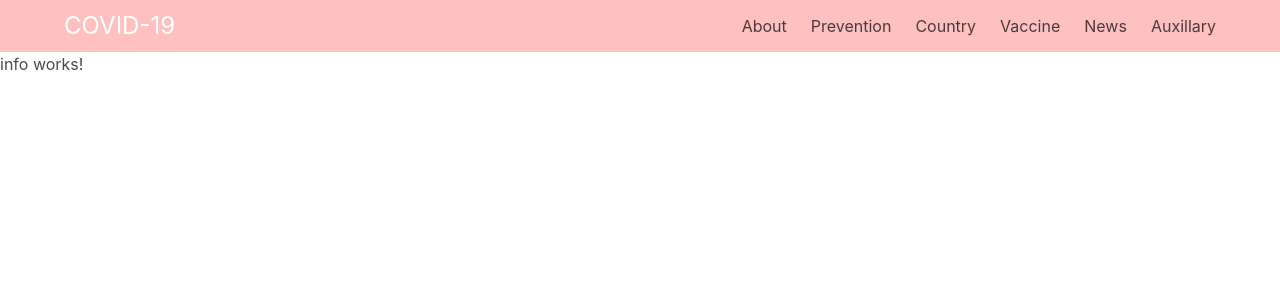
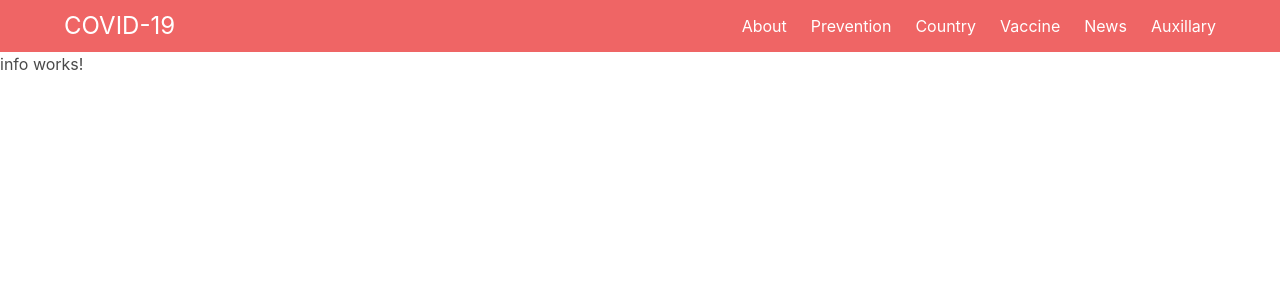
Before and after one commit to data-miner00/ng-covid-tracker, an Angular app: page /info in a window 1280 px wide. Shown: the top 300 px of the page. Built offline with nearby package versions, Linux system fonts and the light colour scheme; what ngx-echarts would draw is missing.

Commit message:
feat: Changed primary color

```diff
--- a/src/styles.sass
+++ b/src/styles.sass
@@ -1,5 +1,6 @@
 @charset "utf-8"
-$primary: #FFc0c0
+$primary: #ef6565
+$secondary: #FFc0c0
 
 @import "../node_modules/bulma/bulma"
 
```
